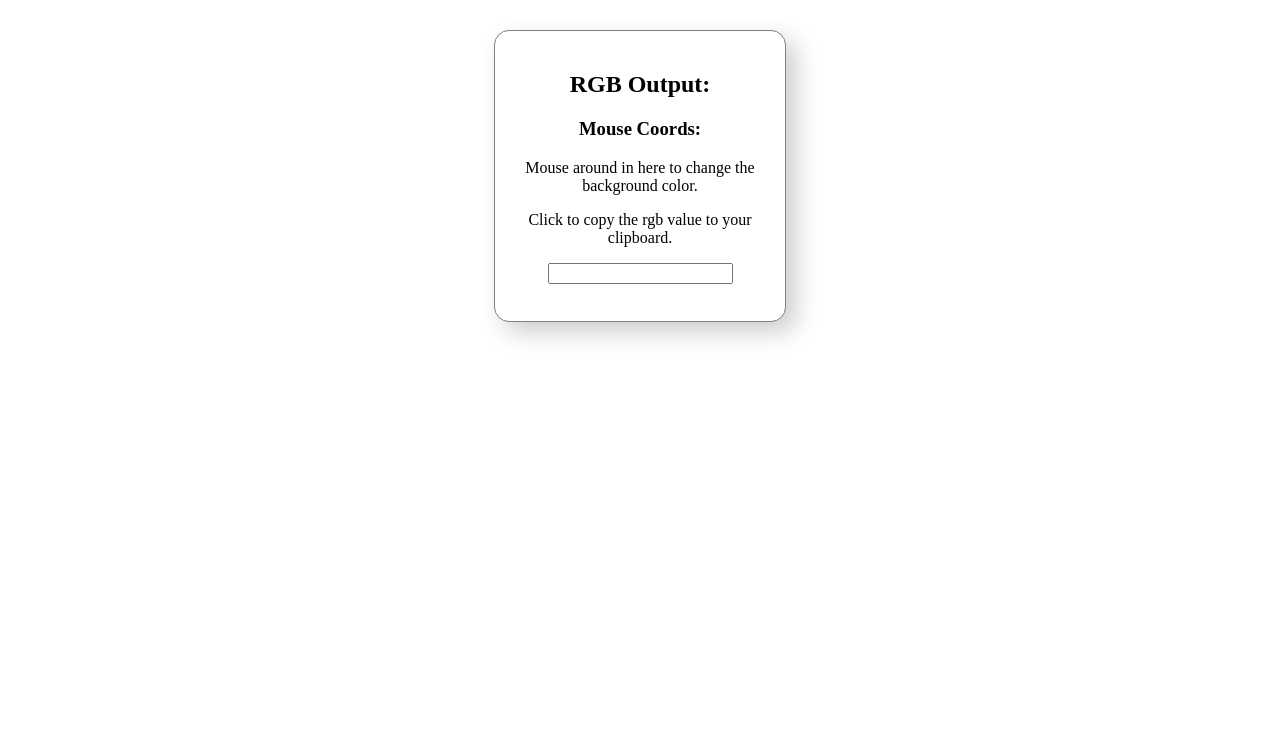
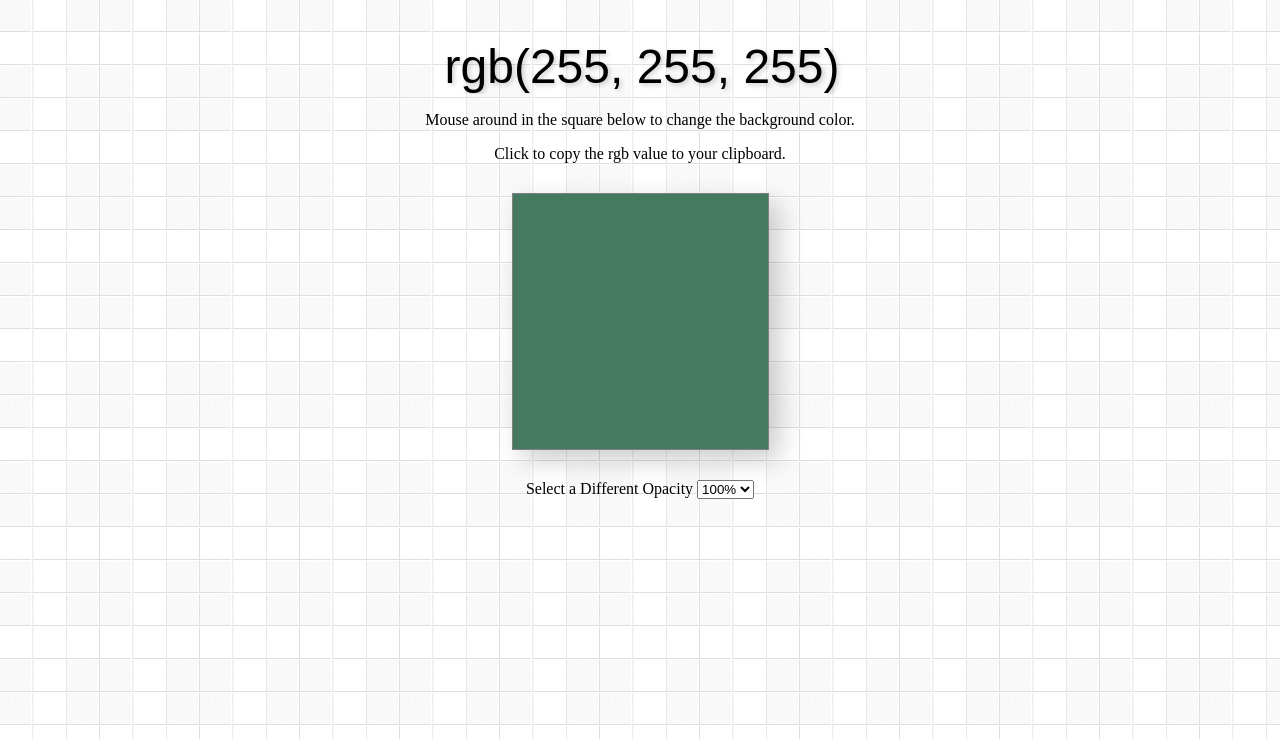
Before and after one commit to lortza/colorpickme, a PHP site: page / in a window 1280 px wide. Shown: the top 739 px of the page. Run offline with PHP 8.4, Linux system fonts and the light colour scheme; some libraries are stand-ins or nearby versions.

Commit message:
Refines styles and dropdown

```diff
--- a/home.html
+++ b/home.html
@@ -10,17 +10,16 @@
 <body>
 
   <main>
-     <article>
-      <h2 id="rgb-output">RGB Output:</h3>
-      <h3 id="mouse-coords">Mouse Coords:</h2>
-      <p>Mouse around in here to change the background color.</p>
+    <input type="text" value="rgb(255, 255, 255)" id="rgb-output">
+    <p>Mouse around in the square below to change the background color.</p>
     <p>Click to copy the rgb value to your clipboard.</p>
-      <input type="text" value="" id="rgb-field">
+    <article id="mouse-zone"></article>
 
-     </article>
+    <label>Select a Different Opacity</label>
+    <select id='options-picker'>
+    </select>
   </main>
 
-    <script src="https://code.jquery.com/jquery-3.1.0.js"></script>
   <script type="text/javascript" src="scripts.js"></script>
 </body>
 </html>
--- a/scripts.js
+++ b/scripts.js
@@ -1,28 +1,49 @@
+const opacities = [
+  {display: '100%', val: 1},
+  {display: '90%', val: 0.9},
+  {display: '80%', val: 0.8},
+  {display: '70%', val: 0.7},
+  {display: '60%', val: 0.6},
+  {display: '50%', val: 0.5},
+  {display: '40%', val: 0.4},
+  {display: '30%', val: 0.3},
+  {display: '20%', val: 0.2},
+  {display: '10%', val: 0.1}
+]
 
-const mouseCoords = document.querySelector('#mouse-coords')
+const optionsPicker = document.querySelector('#options-picker')
+const mouseZone = document.querySelector('#mouse-zone')
 const rgbOutput = document.querySelector('#rgb-output')
-const mouseZone = document.querySelector('article')
-const rgbField = document.querySelector('#rgb-field')
+let opacity = 1;
 
 const reportColors = function(event){
-  let rgb = `rgb(${event.offsetX}, ${event.offsetY}, ${Math.round( (event.offsetX / 2) + (event.offsetY /2) ) })`
-  mouseCoords.textContent = `MouseX: ${event.offsetX} MouseY: ${event.offsetY}`
-  rgbOutput.textContent = rgb
-  rgbField.setAttribute('value', rgb)
-  document.body.style.backgroundColor = rgb
-}
+  let red = event.offsetX
+  let green = event.offsetY
+  let blue = Math.round( (event.offsetX / 5) + (event.offsetY / 3) )
+  let rgb = `rgb(${red}, ${green}, ${blue}, ${opacity})`
 
-const setToDefault = function(){
-  mouseCoords.textContent = "Mouse Coords:"
-  rgbOutput.textContent = "RGB Output:"
+  rgbOutput.setAttribute('value', rgb)
+  rgbOutput.style.color = rgb
+  mouseZone.style.backgroundColor = rgb
 }
 
 const copyToClipboard = function(event){
-  rgbField.select();
+  rgbOutput.select();
   document.execCommand("Copy");
-  alert(rgbField.value + " is copied to your clipboard");
+  // alert(rgbOutput.value + " is copied to your clipboard");
 }
 
+// Handle the mouse movement and click behaviors
 mouseZone.addEventListener('mousemove', reportColors)
-mouseZone.addEventListener('mouseleave', setToDefault)
 mouseZone.addEventListener('click', copyToClipboard)
+
+
+// Handle the dropdown actions
+let htmlOptions = opacities.map(opacity => `<option value="${opacity.display}">${opacity.display}</option>`).join('')
+optionsPicker.insertAdjacentHTML('beforeend', htmlOptions)
+
+optionsPicker.addEventListener('change', function(){
+  let optText = this.options[this.selectedIndex].value
+  let opacityObj = opacities.find(function(op){ return op.display === optText })
+  opacity = opacityObj.val
+})
--- a/styles.css
+++ b/styles.css
@@ -1,11 +1,24 @@
-article {
+body {
+  padding-top: 30px;
+  text-align: center;
+  background-image: url('images/batthern.png');
+}
+
+#mouse-zone {
   border: 1px solid gray;
-  background: white;
+  background: rgb(70, 122, 96);
   margin: 30px auto;
-  padding: 20px;
-  height: 250px;
-  width: 250px;
+  height: 255px;
+  width: 255px;
   text-align: center;
-  border-radius: 15px;
   box-shadow: 10px 10px 25px rgba(0, 0, 0, 0.2);
 }
+
+#rgb-output {
+  background-color: transparent;
+  border: 0px;
+  font-size: 3em;
+  text-shadow: 2px 2px 5px rgba(0, 0, 0, 0.2);
+  text-align: center;
+  width: 100%;
+}
```
Also changed, not shown: images/batthern.png (added). Lines whose indentation alone changed are shown as unchanged.
